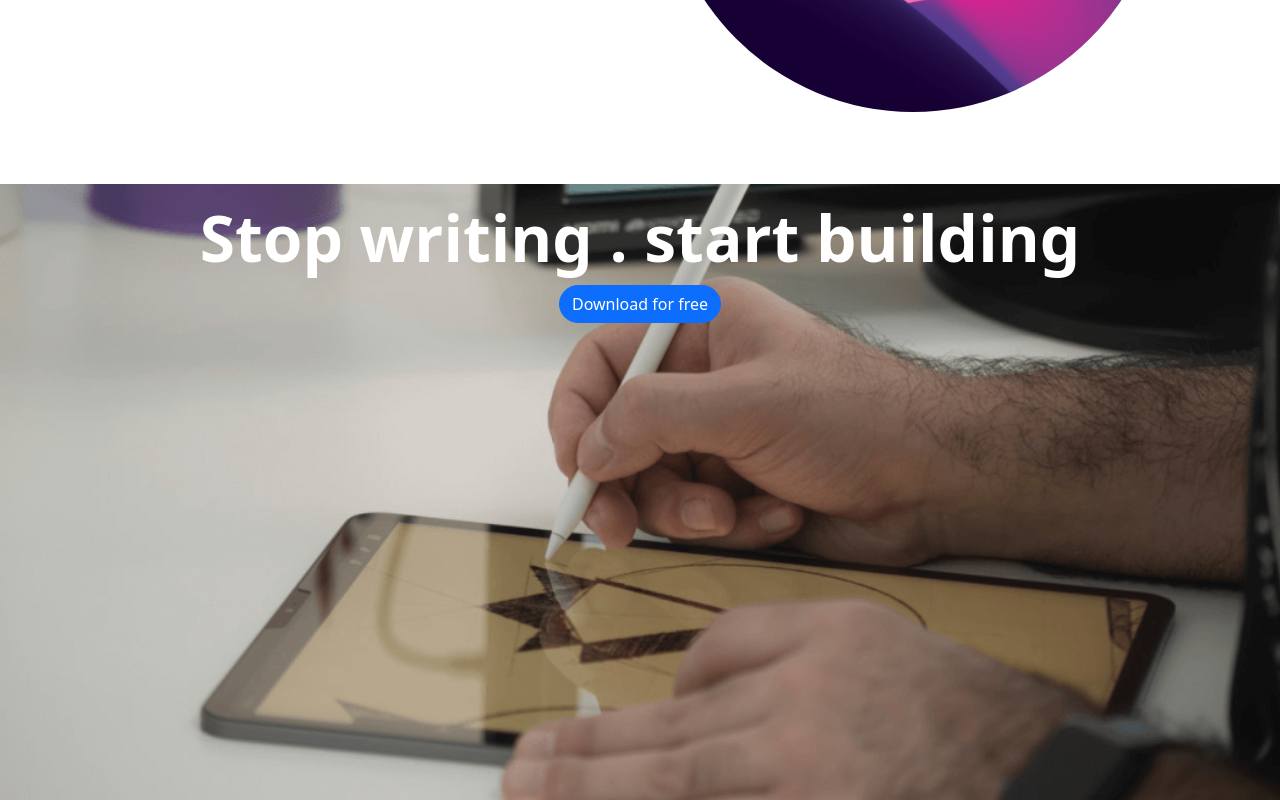
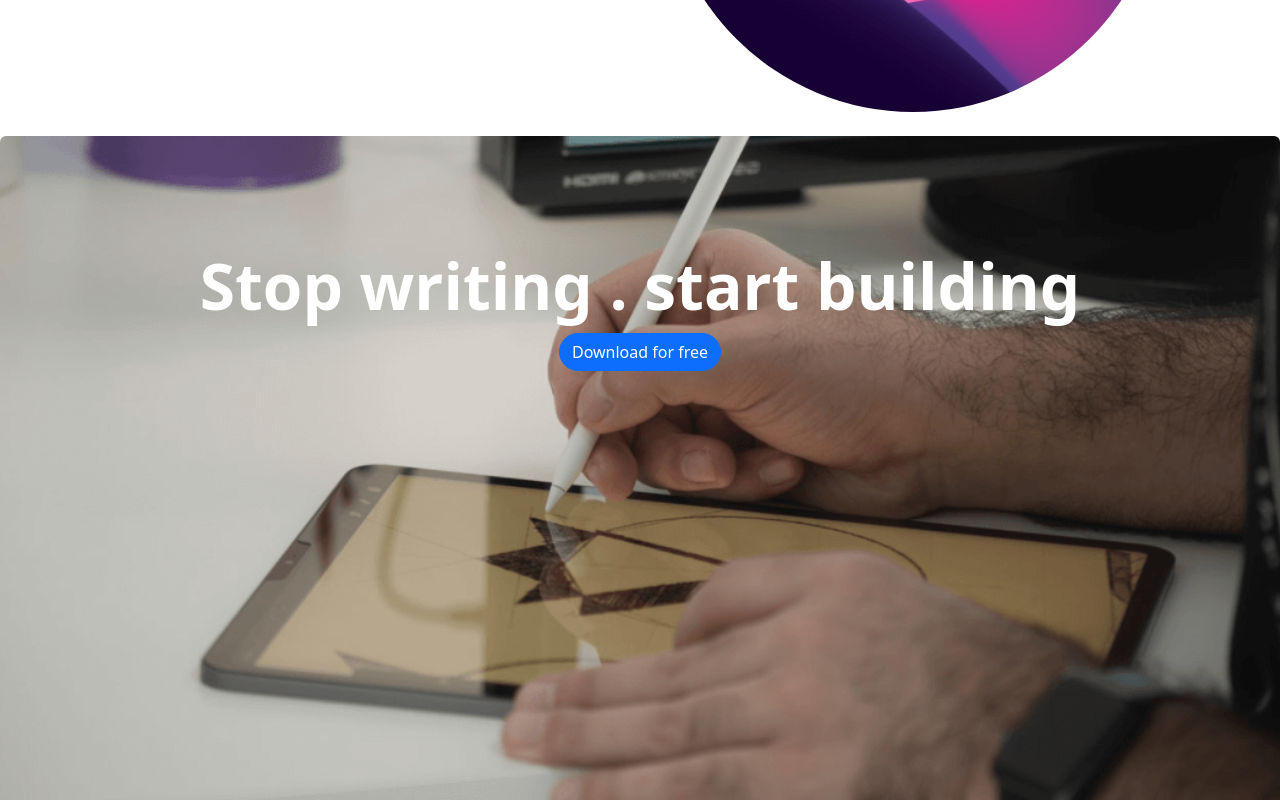
Before and after one commit to tuhin180/mobile-shop, a plain HTML site: page index.html in a window 1280 px wide. Shown: the part 2280-3080 px from the top of the page. Drawn offline with nearby package versions, Linux system fonts and the light colour scheme.

Commit message:
ar parbona ses

```diff
--- a/css/style.css
+++ b/css/style.css
@@ -5,7 +5,6 @@
   color: blue;
 }
 .bg-banner {
-  background-image: url("/images/background.png");
   background-position: center;
   background-repeat: no-repeat;
   background-size: cover;
--- a/index.html
+++ b/index.html
@@ -191,7 +191,10 @@
       </div>
     </section>
 
-    <section class="bg-banner">
+    <section
+      class="bg-banner bg-image p-5 text-center shadow-1-strong rounded mb-5 text-white"
+      style="background-image: url('/images/background.png')"
+    >
       <div class="ban p-3 mt-5 container text-center">
         <h1 class="text-white fw-bold display-3">
           Stop writing . start building
```
